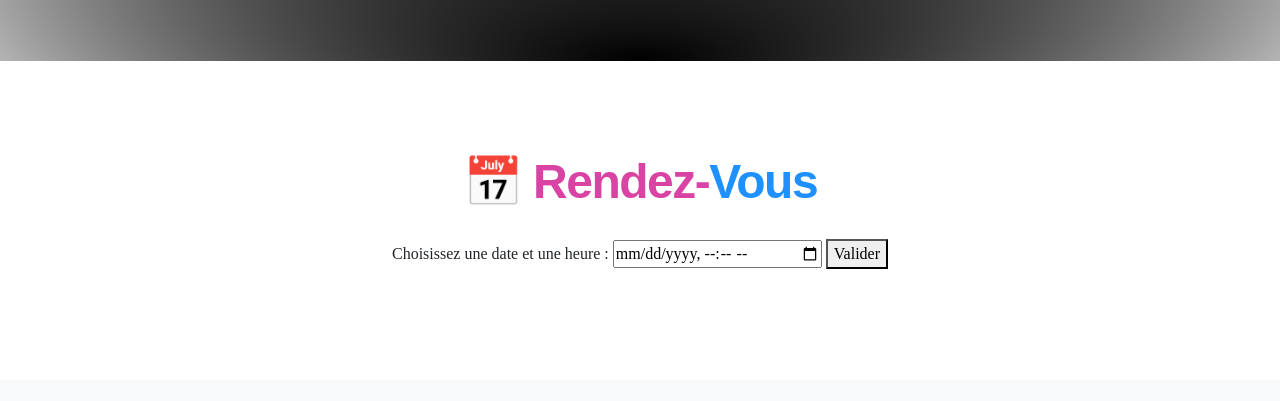
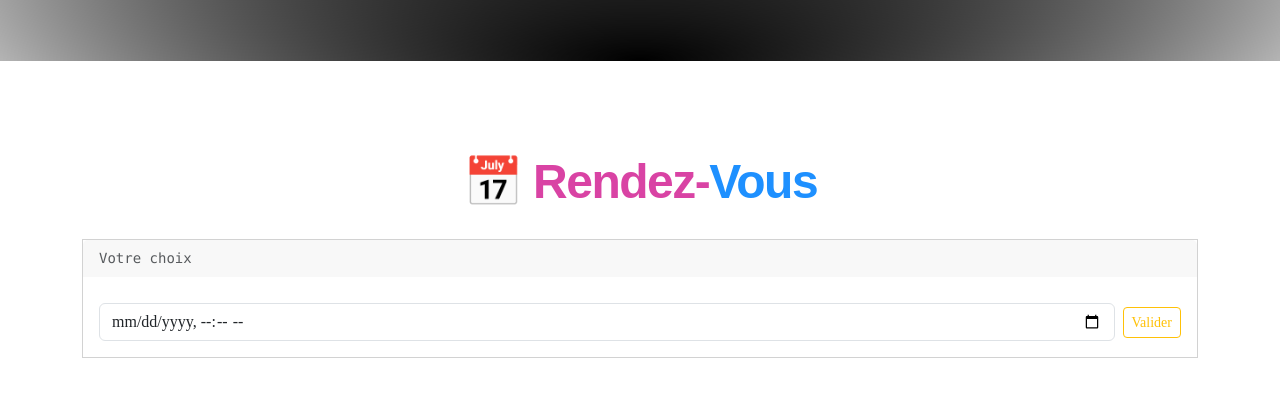
Before and after one commit to Ilaria-Digital-School/Projet.ConcepteurDeveloppeurDapplications.Ferjule.Dominique.2026, a website: page pages/rendezvous.html in a window 1280 px wide. Shown: the part 143-544 px from the top of the page. Drawn offline with nearby package versions, Linux system fonts and the light colour scheme.

Commit message:
Modification page rendezvous.html et fichier JS rendezvous.js afin d'afficher des messages d'erreur suivant la saisie de l'utilisateur

```diff
--- a/assets/js/rendezvous.js
+++ b/assets/js/rendezvous.js
@@ -14,7 +14,7 @@ function validerDate() {
   if (!saisie) {
     // si champ vide il n'y aura pas de contrôle dans la base de données
     // console.error("Veuillez sélectionner une date et une heure.");
-    conteneurMessage.textContent = "⚠️ Veuillez sélectionner une date et une heure.";
+    conteneurMessage.textContent = "⚠️ Veuillez sélectionner une date et une heure !";
     conteneurMessage.style.color = "#d97706"; // Couleur orange
     return;
   } else {
@@ -22,9 +22,9 @@ function validerDate() {
     // 0 = Dimanche, 6 = Samedi
     const indexJour = dateObj.getDay();
     if (indexJour === 0 || indexJour === 6) {
-      // console.error("❌ Erreur : Pas de consultation le week-end.");
+      // console.error("❌ Erreur : Pas de consultation le week-end !");
       // Code pour afficher l'erreur HTML...
-      conteneurMessage.textContent = "⚠️ Erreur : Pas de consultation le week-end.";
+      conteneurMessage.textContent = "⚠️ Erreur : Je suis indisponible le week-end !";
       conteneurMessage.style.color = "#dc3545"; // Rouge d'erreur
     } else {
       // Extraction date avant mise en forme (padStart)
--- a/pages/rendezvous.html
+++ b/pages/rendezvous.html
@@ -85,15 +85,24 @@ The initial-scale=1 part sets the initial zoom level when the page is first load
         <section class="section">
             <div class="container hero-content text-center">
                 <div id="titre-site">
-                    <h1 class="fw-bold color-titrelogo"><span>📅 Rendez-</span><span
-                        class="text-client">Vous</span></h1>
+                    <h1 class="fw-bold color-titrelogo"><span>📅 Rendez-</span><span class="text-client">Vous</span>
+                    </h1>
                 </div>
                 <!--  le calendrier va s'injecter ici -->
-                <div>
-                    <label for="rdv">Choisissez une date et une heure :</label>
-                    <input type="datetime-local" id="rdv" name="rdv">
-                    <button type="button" class="btn-solid theme-warning" onclick="validerDate()">Valider</button>
-                    <div id="status-message" style="margin-top: 15px; font-weight: bold;"></div>
+                <div class="card w-100 md:w-75 lg:w-50 mx-auto">
+                    <div class="card-header d-flex justify-content-between align-items-center py-2">
+                        <span class="font-monospace text-muted small">Votre choix</span>
+                    </div>
+                    <div class="card-body">
+                        <div id="status-message" style="margin-top: 10px; font-weight: bold;"></div>
+                        <!-- input et bouton séparés sur la même ligne -->
+                        <div class="d-flex align-items-center gap-2">
+                            <input type="datetime-local" class="form-control" id="rdv" name="rdv">
+                            <button type="button"
+                                class="btn btn-sm btn-outline-warning d-flex align-items-center gap-1"
+                                onclick="validerDate()">Valider</button>
+                        </div>
+                    </div>
                 </div>
             </div>
         </section>
@@ -127,9 +136,7 @@ The initial-scale=1 part sets the initial zoom level when the page is first load
                     </ul>
                 </div>
             </div>
-
             <hr class="my-4 text-muted">
-
             <!-- Deuxième ligne : Crédits & Liens légaux -->
             <div class="row text-black justify-content-center gy-2">
                 <div class="col-md-4 text-center">
```
